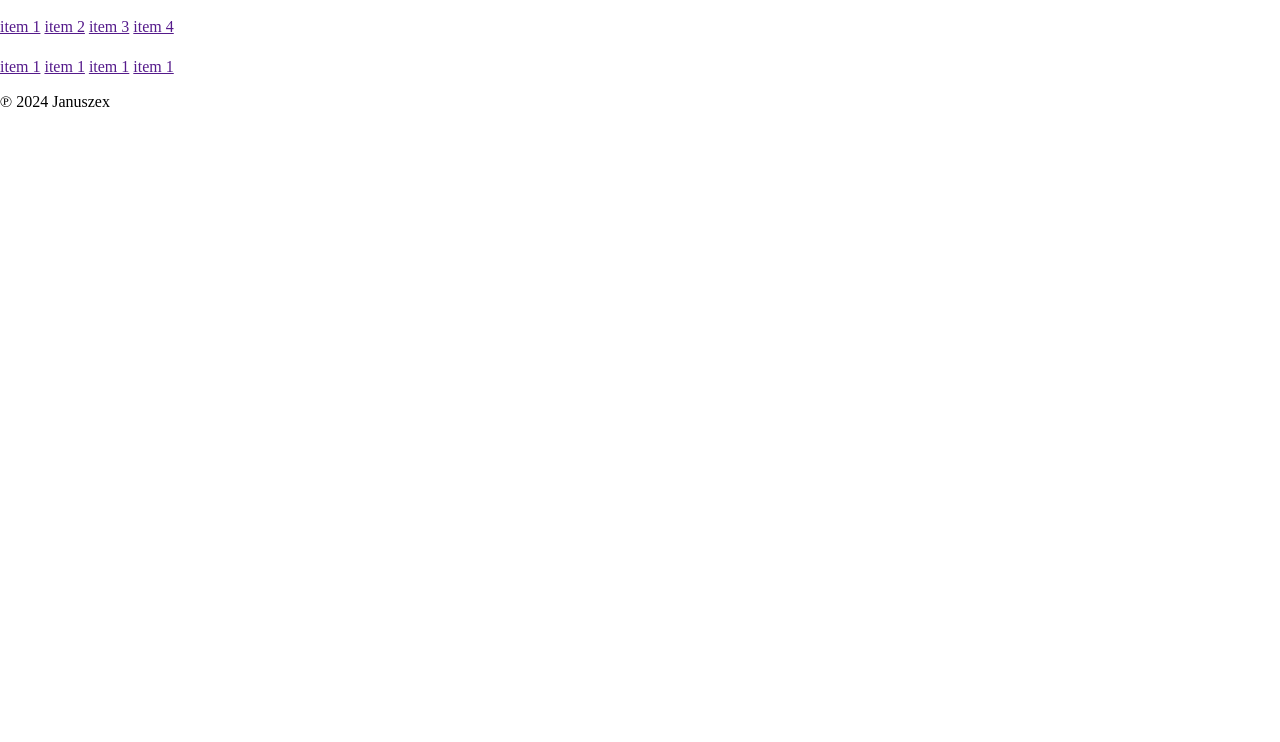
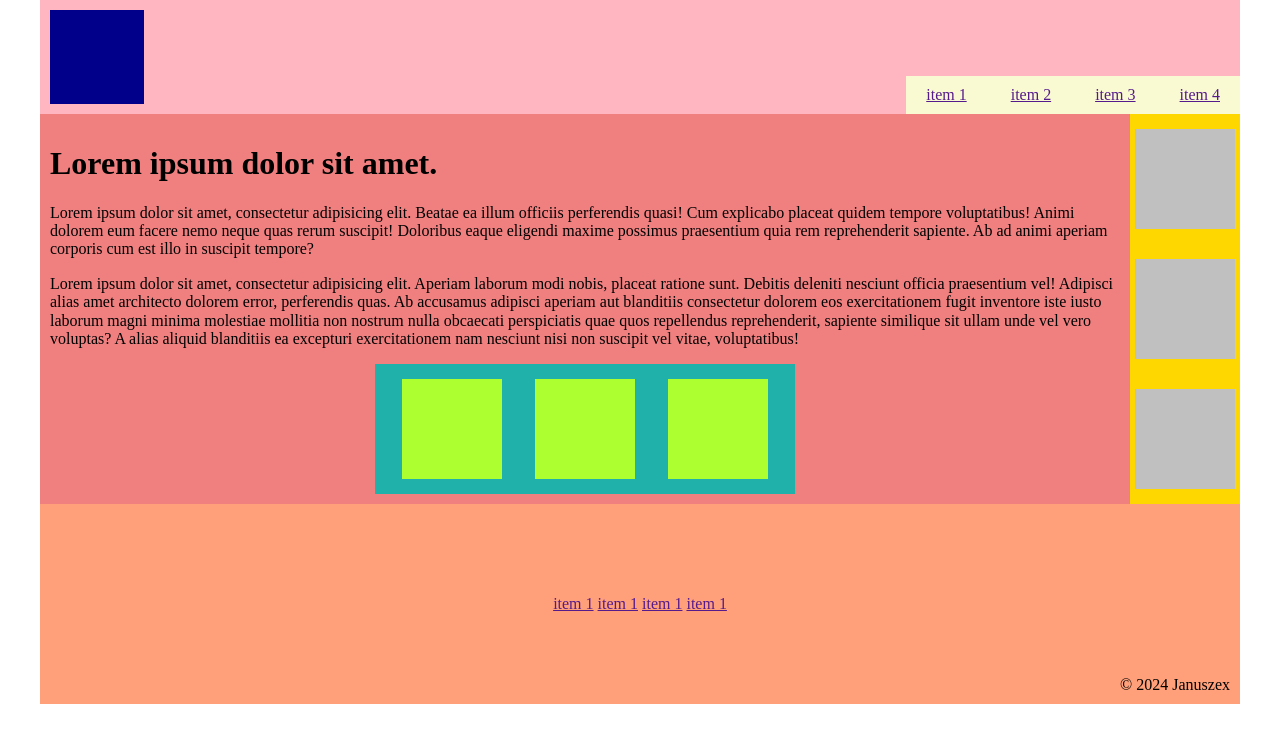
Before and after one commit to Wotwi/layout, a plain HTML site: page index.html in a window 1280 px wide. Drawn offline with Linux system fonts and the light colour scheme.

Commit message:
flexbox layout

```diff
--- a/index.html
+++ b/index.html
@@ -24,9 +24,9 @@
 
     <main class="main__wrapper">
         <article class="mainArticle">
-            <h1 class="mainArticle__hdl"></h1>
-            <p class="mainArticle__text"></p>
-            <p class="mainArticle__text"></p>
+            <h1 class="mainArticle__hdl">Lorem ipsum dolor sit amet.</h1>
+            <p class="mainArticle__text">Lorem ipsum dolor sit amet, consectetur adipisicing elit. Beatae ea illum officiis perferendis quasi! Cum explicabo placeat quidem tempore voluptatibus! Animi dolorem eum facere nemo neque quas rerum suscipit! Doloribus eaque eligendi maxime possimus praesentium quia rem reprehenderit sapiente. Ab ad animi aperiam corporis cum est illo in suscipit tempore?</p>
+            <p class="mainArticle__text">Lorem ipsum dolor sit amet, consectetur adipisicing elit. Aperiam laborum modi nobis, placeat ratione sunt. Debitis deleniti nesciunt officia praesentium vel! Adipisci alias amet architecto dolorem error, perferendis quas. Ab accusamus adipisci aperiam aut blanditiis consectetur dolorem eos exercitationem fugit inventore iste iusto laborum magni minima molestiae mollitia non nostrum nulla obcaecati perspiciatis quae quos repellendus reprehenderit, sapiente similique sit ullam unde vel vero voluptas? A alias aliquid blanditiis ea excepturi exercitationem nam nesciunt nisi non suscipit vel vitae, voluptatibus!</p>
             <section class="mainArticle__related related">
                 <div class="related__item"></div>
                 <div class="related__item"></div>
@@ -47,7 +47,7 @@
             <a href="" class="secondaryMenu__item">item 1</a>
             <a href="" class="secondaryMenu__item">item 1</a>
         </nav>
-        <p class="copyright">&copysr; 2024 Januszex</p>
+        <p class="copyright">&#169 2024 Januszex</p>
     </footer>
 </div>
 
--- a/src/css/styles.css
+++ b/src/css/styles.css
@@ -1,13 +1,23 @@
 .container{
-
+    max-width: 1200px;
+    width: 100%;
+    background-color: lightblue;
+    margin-inline: auto;
 }
 
 .header__wrapper{
-
+    background-color: lightpink;
+    display: flex;
+    justify-content: space-between;
+    align-items: flex-end;
 }
 
 .logo{
-
+    width: 94px;
+    height: 94px;
+    background-color: darkblue;
+    display: inline-block;
+    margin: 10px;
 }
 
 .logo .logo__img{
@@ -15,11 +25,13 @@
 }
 
 .menu{
-
+    background-color: lightgoldenrodyellow;
 }
 
 .menu .menu__item{
-
+    padding: 10px;
+    display: inline-block;
+    margin-inline: 10px;
 }
 
 .menu .menu__item.menu__item--active{
@@ -27,11 +39,13 @@
 }
 
 .main__wrapper{
-
+    background-color: lightcyan;
+    display: flex;
 }
 
 .mainArticle{
-
+    background-color: lightcoral;
+    padding: 10px;
 }
 
 .mainArticle .mainArticle__hdl{
@@ -47,23 +61,42 @@
 }
 
 .related{
-
+    background-color: lightseagreen;
+    padding: 10px;
+    display: flex;
+    justify-content: space-around;
+    max-width: 400px;
+    margin-inline: auto
 }
 
 .related .related__item{
-
+    width: 100px;
+    height: 100px;
+    background-color: greenyellow;
+    margin: 5px;
 }
 
 .aside{
-
+    background-color: gold;
+    display: flex;
+    flex-direction: column;
+    justify-content: space-around;
 }
 
 .aside .aside__item{
-
+    width: 100px;
+    height: 100px;
+    background-color: silver;
+    margin: 5px;
 }
 
 .footer__wrapper{
-
+    background-color: lightsalmon;
+    min-height: 200px;
+    display: flex;
+    justify-content: center;
+    align-items: center;
+    position: relative;
 }
 
 .secondaryMenu{
@@ -75,5 +108,8 @@
 }
 
 .copyright{
-
+    position: absolute;
+    right: 10px;
+    bottom: 10px;
+    margin: 0;
 }
```
